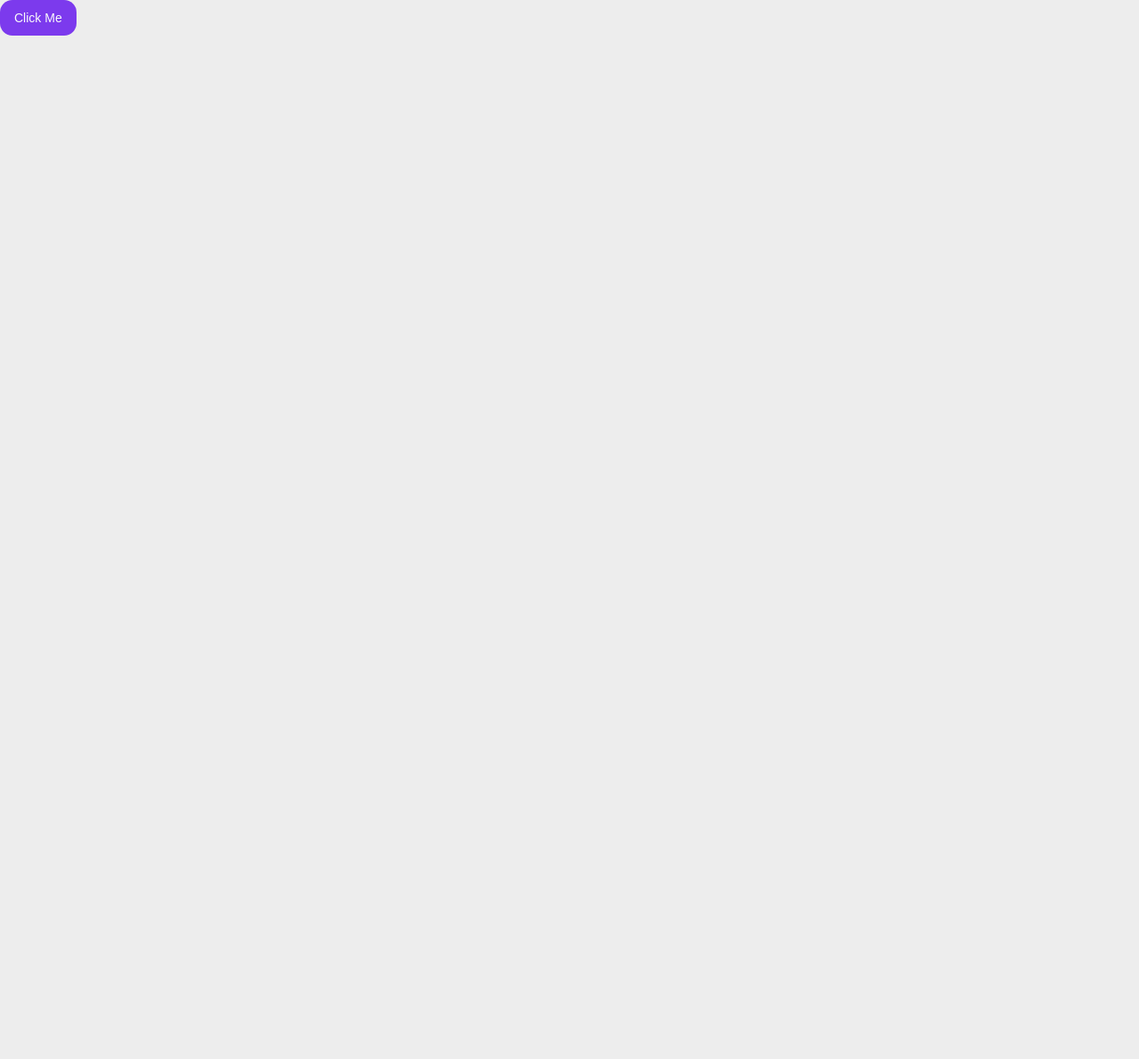
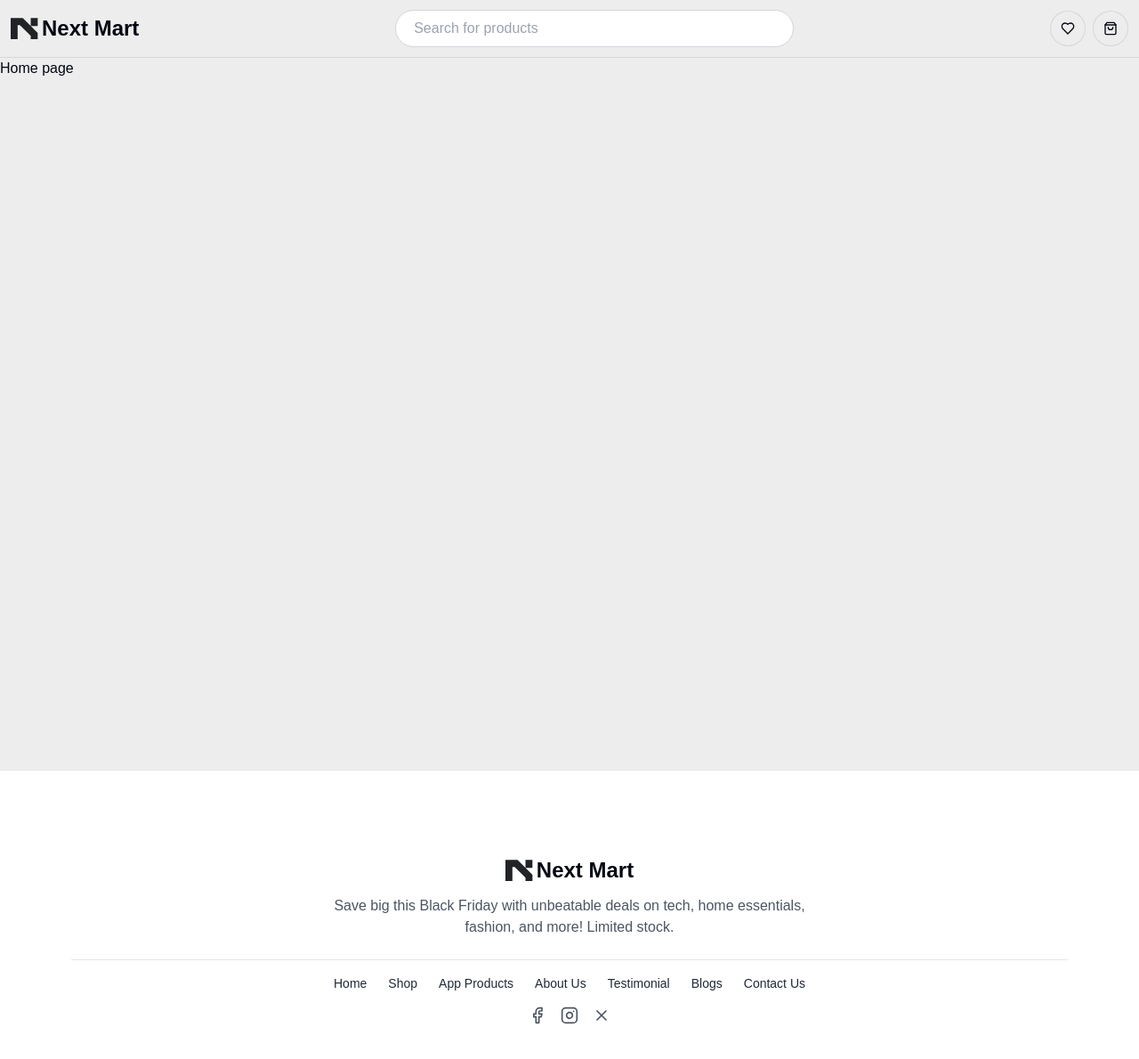
Before and after one commit to skrehad/next-mart, a Next.js app: page / in a window 1280 px wide. Shown: the top 1190 px of the page at 89% size. Before the commit the page ends 800 px from the top, so only its background shows below. Built offline with nearby package versions, Linux system fonts and the light colour scheme.

Commit message:
added logo

```diff
--- /dev/null
+++ b/src/app/(WhitCommonLayout)/layout.tsx
@@ -0,0 +1,15 @@
+import Footer from "@/components/shared/Footer";
+import Navbar from "@/components/shared/Navbar";
+
+const CommonLayout = ({ children }: { children: React.ReactNode }) => {
+  return (
+    <div>
+      <Navbar></Navbar>
+
+      <main className="min-h-screen">{children}</main>
+
+      <Footer></Footer>
+    </div>
+  );
+};
+export default CommonLayout;
--- /dev/null
+++ b/src/app/(WhitCommonLayout)/page.tsx
@@ -0,0 +1,5 @@
+const HomePage = () => {
+  return <div>Home page</div>;
+};
+
+export default HomePage;
--- /dev/null
+++ b/src/app/(WithDasdboardLayout))/layout.tsx
@@ -0,0 +1,4 @@
+const DashboardLayout = ({ children }: { children: React.ReactNode }) => {
+  return <div>{children}</div>;
+};
+export default DashboardLayout;
--- /dev/null
+++ b/src/app/assets/svgs/Logo.tsx
@@ -0,0 +1,18 @@
+export default function Logo() {
+  return (
+    <svg
+      id="logo-72"
+      width="35"
+      height="24"
+      viewBox="0 0 60 40"
+      fill="none"
+      xmlns="http://www.w3.org/2000/svg"
+    >
+      <path
+        d="M23.2997 0L52.0461 28.6301V44H38.6311V34.1553L17.7522 13.3607L13.415 13.3607L13.415 44H0L0 0L23.2997 0ZM38.6311 15.2694V0L52.0461 0V15.2694L38.6311 15.2694Z"
+        className="ccustom"
+        fill="#212326"
+      ></path>
+    </svg>
+  );
+}
--- a/src/app/page.tsx
+++ /dev/null
@@ -1,11 +0,0 @@
-import { Button } from "@/components/ui/button";
-
-const HomePage = () => {
-  return (
-    <div>
-      <Button>Click Me</Button>
-    </div>
-  );
-};
-
-export default HomePage;
--- /dev/null
+++ b/src/components/shared/Footer.tsx
@@ -0,0 +1,64 @@
+import Logo from "@/app/assets/svgs/Logo";
+import { Facebook, Instagram, X } from "lucide-react";
+import Link from "next/link";
+
+const Footer = () => {
+  const navLinks = [
+    { href: "/", label: "Home" },
+    { href: "/shop", label: "Shop" },
+    { href: "/products", label: "App Products" },
+    { href: "/about", label: "About Us" },
+    { href: "/testimonial", label: "Testimonial" },
+    { href: "/blogs", label: "Blogs" },
+    { href: "/contact", label: "Contact Us" },
+  ];
+
+  const socialLinks = [
+    { href: "#", icon: Facebook },
+    { href: "#", icon: Instagram },
+    { href: "#", icon: X },
+  ];
+  return (
+    <footer className="bg-white border-t border-gray-200 py-24">
+      <div className="max-w-6xl mx-auto px-4 text-center">
+        <div className="flex flex-col items-center mb-6">
+          <div className="flex items-center space-x-2">
+            <h1 className="text-2xl font-black flex items-center">
+              <Logo />
+              Next Mart
+            </h1>
+          </div>
+          <p className="text-gray-600 mt-3 w-1/2">
+            Save big this Black Friday with unbeatable deals on tech, home
+            essentials, fashion, and more! Limited stock.
+          </p>
+        </div>
+
+        <hr />
+        <ul className="flex justify-center space-x-6 text-sm text-gray-800 font-medium my-4">
+          {navLinks.map((link) => (
+            <li key={link.href}>
+              <Link href={link.href} className="hover:text-purple-600">
+                {link.label}
+              </Link>
+            </li>
+          ))}
+        </ul>
+
+        <div className="flex justify-center space-x-4">
+          {socialLinks.map(({ href, icon: Icon }, index) => (
+            <Link
+              href={href}
+              key={index}
+              className="text-gray-600 hover:text-purple-600"
+            >
+              <Icon className="w-5 h-5" />
+            </Link>
+          ))}
+        </div>
+      </div>
+    </footer>
+  );
+};
+
+export default Footer;
--- /dev/null
+++ b/src/components/shared/Navbar.tsx
@@ -0,0 +1,31 @@
+import Logo from "@/app/assets/svgs/Logo";
+import { Button } from "../ui/button";
+import { Heart, ShoppingBag } from "lucide-react";
+
+export default function Navbar() {
+  return (
+    <header className="border-b w-full">
+      <div className="container flex justify-between items-center mx-auto h-16 px-3">
+        <h1 className="text-2xl font-black flex items-center">
+          <Logo />
+          Next Mart
+        </h1>
+        <div className="max-w-md  flex-grow">
+          <input
+            type="text"
+            placeholder="Search for products"
+            className="w-full max-w-6xl border border-gray-300 rounded-full py-2 px-5"
+          />
+        </div>
+        <nav className="flex gap-2">
+          <Button variant="outline" className="rounded-full p-0 size-10">
+            <Heart />
+          </Button>
+          <Button variant="outline" className="rounded-full p-0 size-10">
+            <ShoppingBag />
+          </Button>
+        </nav>
+      </div>
+    </header>
+  );
+}
```
